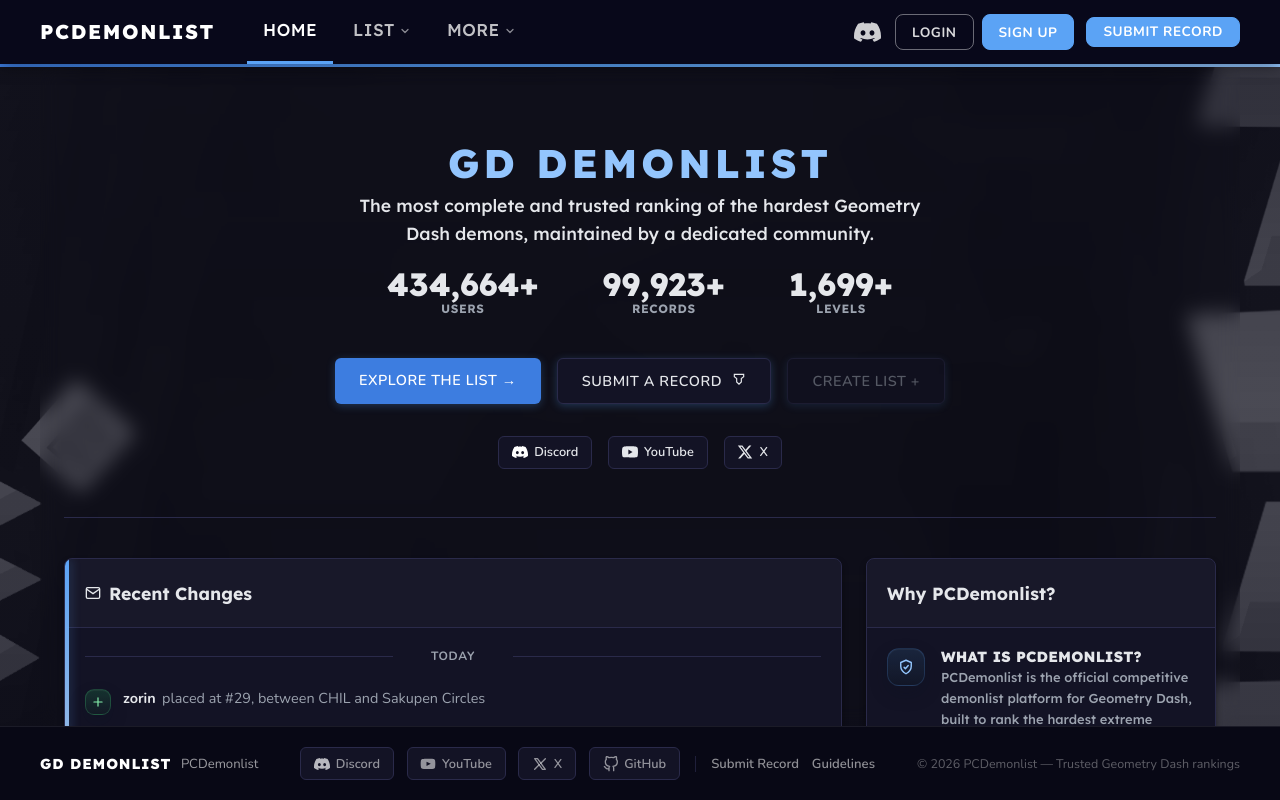
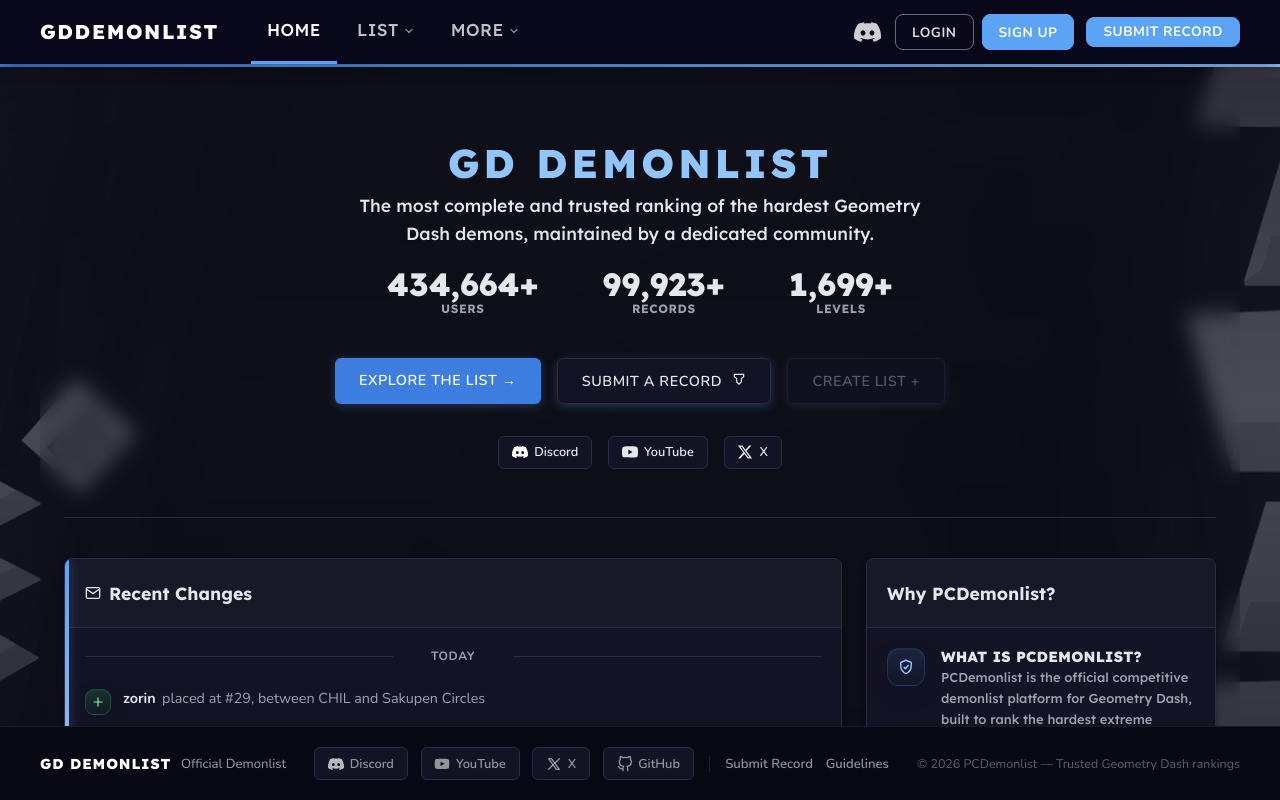
Before and after one commit to ZeRoClassix/GDL, a plain HTML site: page index.html in a window 1280 px wide. Drawn offline with nearby package versions, Linux system fonts and the light colour scheme.

Commit message:
Update index.html

```diff
--- a/index.html
+++ b/index.html
@@ -3,7 +3,7 @@
     <head>
         <meta charset="UTF-8" />
         <meta name="viewport" content="width=1024" />
-        <title>TDL – The Demonlist</title>
+        <title>GDL – GD Demonlist</title>
 
         <!-- Favicon -->
         <link rel="icon" href="extreme.png" />
@@ -54,7 +54,7 @@
         <header :class="{ dark: store.dark }">
             <!-- Logo -->
             <router-link to="/" class="logo">
-                <h2>PCDemonlist</h2>
+                <h2>GDDemonlist</h2>
             </router-link>
 
             <!-- Main nav tabs -->
@@ -306,7 +306,7 @@
         <footer :class="{ dark: store.dark }">
             <div class="footer__brand">
                 <strong>GD DEMONLIST</strong>
-                <span>PCDemonlist</span>
+                <span>Official Demonlist</span>
             </div>
             <div class="footer__links social-links">
                 <a href="https://discord.gg/geometrydash" target="_blank" class="btn-social">
```
